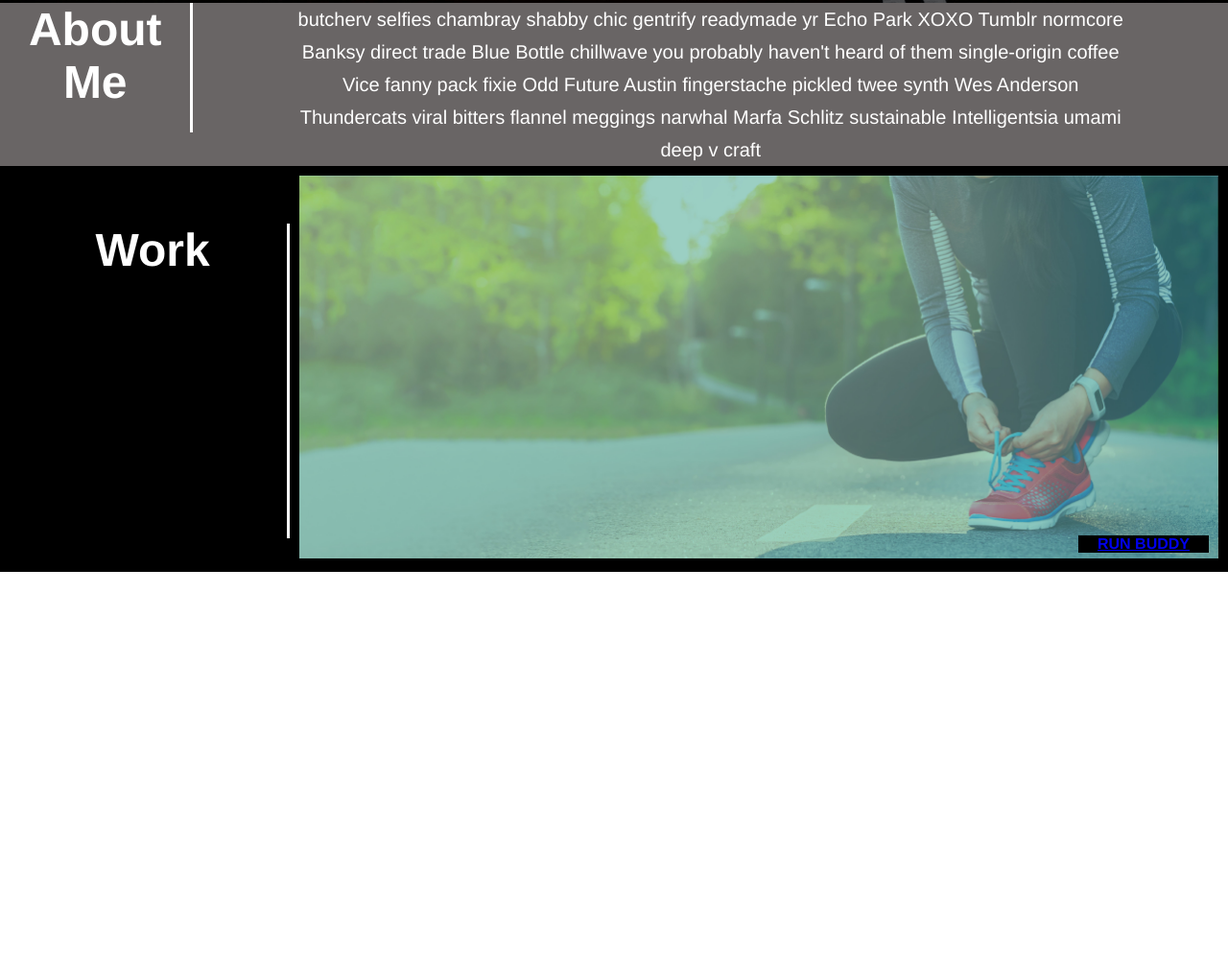
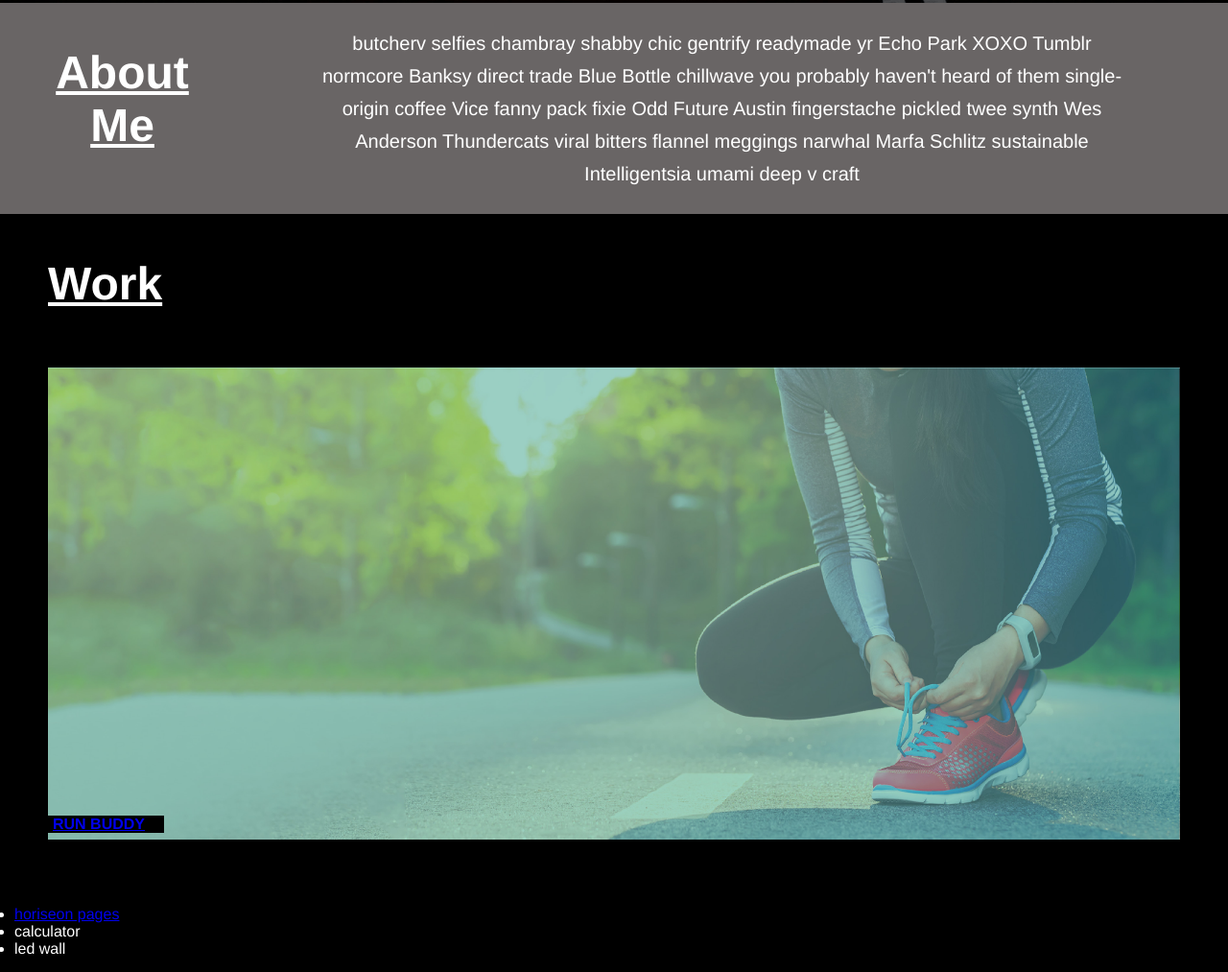
Before and after one commit to davidf1108/david-facundo-portfolio, a plain HTML site: page index.html in a window 1280 px wide. Shown: the part 479-1492 px from the top of the page at 96% size. Before the commit the page ends 1075 px from the top, so only its background shows below. Drawn offline with Linux system fonts and the light colour scheme; files whose address does not match are found by name.

Commit message:
started work html

```diff
--- a/assets/css/style.css
+++ b/assets/css/style.css
@@ -80,12 +80,12 @@
       /* SECTION TITLE STYLES START */
   .section-title {
     font-size: 48px;
-    border-right: 3px solid;
     color: #ffffff;
     padding-bottom: 20px;
     text-align: center;
-    margin: 0 auto 35px auto;
+    margin: 45px auto 35px auto;
     width: 50%;
+    margin-left: 30px;
   }
 
   .primary-border {
@@ -106,7 +106,7 @@
     line-height: 1.7;
     color: #ffffff;
     width: 80%;
-    margin: 0 auto;
+    margin: 25px auto;
     font-size: 20px;
     text-align: center;
   }
@@ -123,32 +123,40 @@
 
   .section-titles {
     font-size: 48px;
-    border-right: 3px solid;
     color: #ffffff;
     padding-bottom: 20px;
-    text-align: center;
-    margin: 60px auto 35px auto;
+    text-align: left;
+    margin: 45px auto -10px auto;
     width: 88%;
-    margin-left: 19px;
+    margin-left: 50px;
   }
 
   .row-flex {
       display: inline-flex;
+      flex-direction: column;
   }
 
   .container-image {
-      padding: 10px;
+      padding: 50px;
       position: relative;
   }
 
   .text-block {
     position: absolute;
-    bottom: 20px;
-    right: 20px;
+    bottom: 61px;
+    left: 35px;
     background-color: black;
     color: white;
     padding-left: 20px;
     padding-right: 20px;
+  }
+
+  .projects {
+      padding: 10px;
+  }
+
+  .col-2 {
+      padding: 5px;
   }
 
 
--- a/index.html
+++ b/index.html
@@ -46,7 +46,7 @@
 <!-- "about me" section -->
 <section id="about-me" class="intro">
     <div class="flex-row">
-    <h2 class="section-title primary-border">About Me</h2>
+    <h2 class="section-title primary-border"><u>About Me</u></h2>
     <div class="flex-row">
      <p>
         butcherv selfies chambray shabby chic gentrify readymade yr Echo Park XOXO Tumblr normcore Banksy direct trade Blue Bottle chillwave you probably haven't heard of them single-origin coffee Vice fanny pack fixie Odd Future Austin fingerstache pickled twee synth Wes Anderson Thundercats viral bitters flannel meggings narwhal Marfa Schlitz sustainable Intelligentsia umami deep v craft
@@ -58,11 +58,27 @@
 <!-- "Work" Section -->
 <section id="my-work" class="intro2">
     <div class="row-flex">
-    <h2 class="section-titles secondary-border">Work</h2>
+    <h2 class="section-titles secondary-border"><u>Work</u></h2>
     <div class="container-image">
         <img src="../davids-portfolio/assets/images/hero-bg.jpg" alt="runbuddy" style="width:100%">
         <div class="text-block">
             <h4><a href="https://davidf1108.github.io/run-buddy/">RUN BUDDY</a></h4>
         </div>
     </div>
+    <!-- Navigation -->
+    <nav class="col-2">
+        <!-- Unordered list element-->
+        <ul class="projects">
+            <!-- List item element -->
+            <li>
+                <a href="https://davidf1108.github.io/horiseon-pages/">horiseon pages</a>
+            </li>
+            <li>
+                calculator
+            </li>
+            <li>
+                led wall
+            </li>
+        </ul>
+    </nav>
     </div>
```
